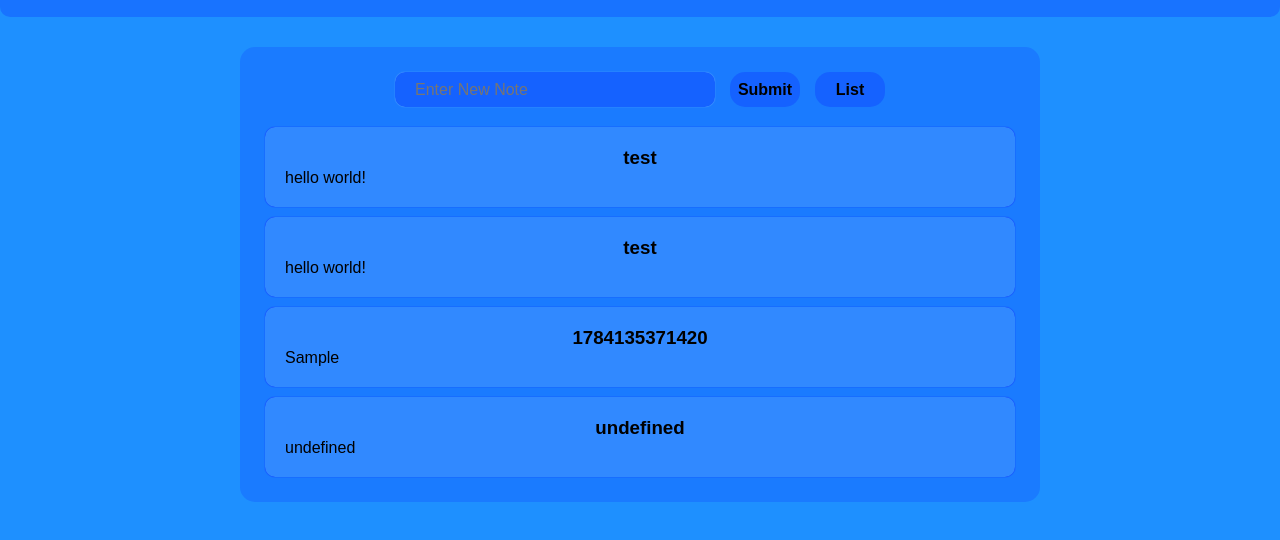
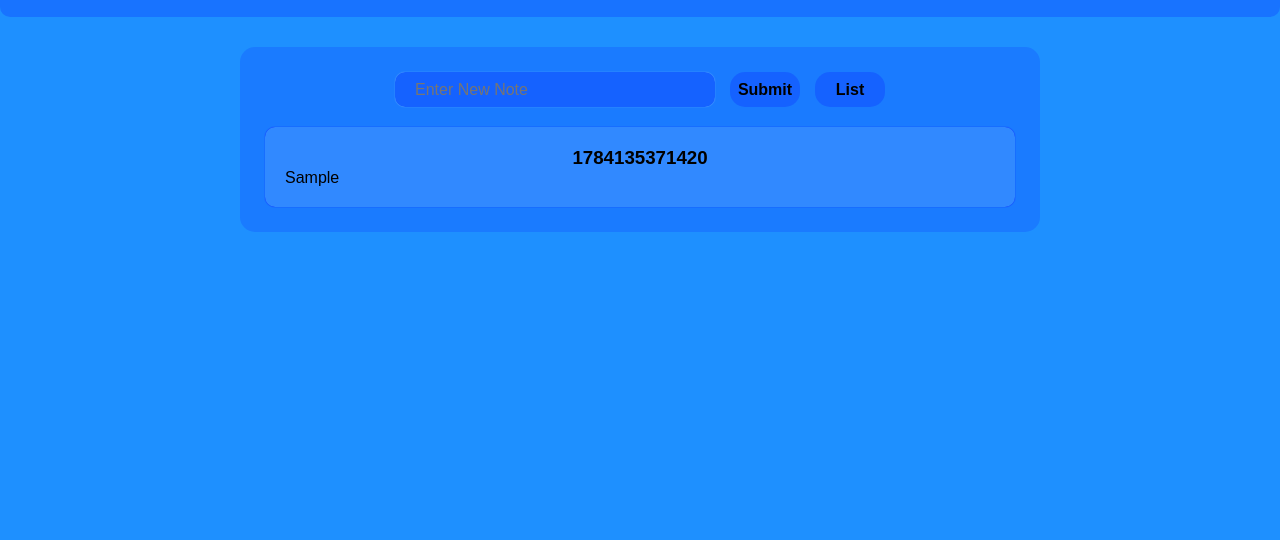
Before and after one commit to M0RC-Code/Notes, a plain HTML site: page index.html in a window 1280 px wide. Both pictures are taken after typing "Sample" into the empty fields and a click on the button "Submit". Shown: the part 78-618 px from the top of the page. Drawn offline with Linux system fonts and the light colour scheme.

Commit message:
complete v0.1.0

```diff
--- a/index.html
+++ b/index.html
@@ -22,14 +22,7 @@
             <button class="input-list-btn input-btn">List</button>
         </div>
         <div class="show-note">
-            <div class="box-note">
-                <h3 class="box-title">test</h3>
-                <p class="box-content">hello world!</p>
-            </div>
-            <div class="box-note">
-                <h3 class="box-title">test</h3>
-                <p class="box-content">hello world!</p>
-            </div>
+            <!-- When add note show here! -->
         </div>
     </div>
 </body>
--- a/script.js
+++ b/script.js
@@ -1,36 +1,50 @@
 const inputTextEl = document.querySelector(".input-text");
 const inputSubmitBtnEl = document.querySelector(".input-submit-btn");
-const showNotesEl = document.querySelector(".show-note")
+const showNotesEl = document.querySelector(".show-note");
 
 let notes = [];
 
-function render(){
-    let loadNotes = localStorage.getItem("Notes");
-    notes.push(JSON.parse(loadNotes));
+function render() {
+    // load from local storage
+    const stored = localStorage.getItem("Notes");
+    notes = stored ? JSON.parse(stored) : [];   // بازنویسی نه اضافه کردن
+
+    // clear show notes
+    showNotesEl.innerHTML = "";
+
+    // show note
     notes.forEach((note) => {
         showNotesEl.insertAdjacentHTML("beforeend", `
             <div class="box-note">
                 <h3 class="box-title">${note.titleNote}</h3>
                 <p class="box-content">${note.contentNote}</p>
-            </div>`);
-    })
+            </div>
+        `);
+    });
 }
 
-function loadNotes(){
+function saveNotes() {
     localStorage.setItem("Notes", JSON.stringify(notes));
 }
 
-function addNewNote(){
-    let newNote = {
-        titleNote: Date.now(),
-        contentNote: inputTextEl.value
-    }
-    if(newNote.contentNote === ""){
+function addNewNote() {
+    const content = inputTextEl.value.trim();
+    if (content === "") {
+        alert("Please Enter note");
         return;
     }
+
+    const newNote = {
+        titleNote: Date.now(),
+        contentNote: content
+    };
     notes.push(newNote);
-    loadNotes();
+    saveNotes();
     render();
     inputTextEl.value = "";
 }
+
+// render notes from local storage
+render();
+
 inputSubmitBtnEl.addEventListener("click", addNewNote);
--- a/style.css
+++ b/style.css
@@ -93,6 +93,7 @@ input {
     background-color: rgba(0, 0, 255, 0.2);
     border-radius: 15px;
     font-weight: 700;
+    cursor: pointer;
 }
 .input-submit-btn {
 
```
